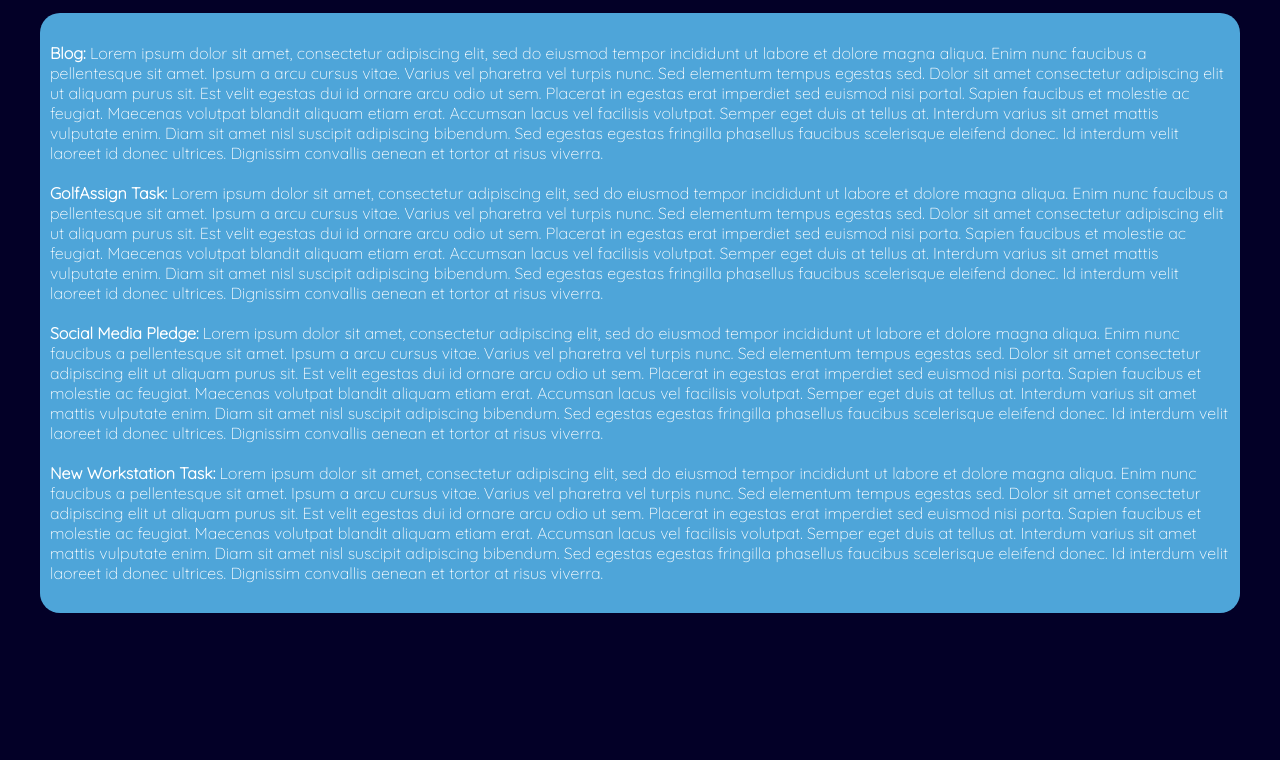
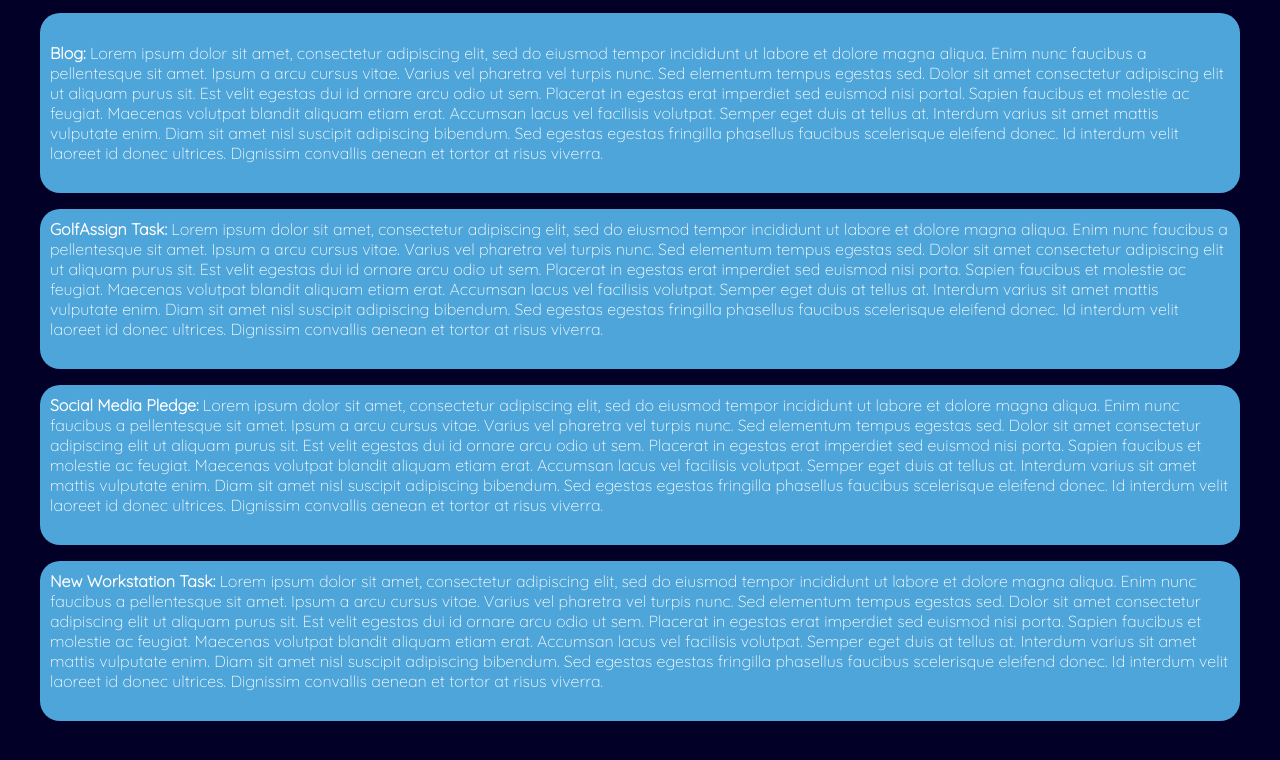
Before and after one commit to Ryan-Mohammed/BTT101-CPT, a plain HTML site: page index.html in a window 1280 px wide. Shown: the part 1436-2196 px from the top of the page. Before the commit the page ends 2089 px from the top, so only its background shows below. Drawn offline with Linux system fonts and the light colour scheme.

Commit message:
Update index.html

```diff
--- a/index.html
+++ b/index.html
@@ -59,7 +59,8 @@
   <section>
     <h2 style="background-color: #4CAF50; color: white; padding: 10px;">My Bio</h2>
     <p>
-Hello! My name is Ryan Rhys Mohammed, I am 14 years old and I currently attend the highschool of St. Edmund Campion. I enjoy activities such as solving Rubik's Cubes and playing the game of chess. My favorite sport is football (or soccer if you're American) I play for an academy and I love to support my club Manchester United.</p>
+Hello! My name is Ryan Rhys Mohammed, I am 14 years old and I currently attend the highschool of St. Edmund Campion. My favorite sport is football (or soccer if you're American) I play for an academy and I love to support my club Manchester United. Besides school and football which take up most of my time, I emjoy the activities of Cubing (Solving Rubik Cubes) and playng chess.
+    </p>
 <br>
   </section>
   <section>
@@ -133,12 +134,18 @@ The skills that I have learn from my business and technology course include:
 <b>Blog:</b> Lorem ipsum dolor sit amet, consectetur adipiscing elit, sed do eiusmod tempor incididunt ut labore et dolore magna aliqua. Enim nunc faucibus a pellentesque sit amet. Ipsum a arcu cursus vitae. Varius vel pharetra vel turpis nunc. Sed elementum tempus egestas sed. Dolor sit amet consectetur adipiscing elit ut aliquam purus sit. Est velit egestas dui id ornare arcu odio ut sem. Placerat in egestas erat imperdiet sed euismod nisi portal. Sapien faucibus et molestie ac feugiat. Maecenas volutpat blandit aliquam etiam erat. Accumsan lacus vel facilisis volutpat. Semper eget duis at tellus at. Interdum varius sit amet mattis vulputate enim. Diam sit amet nisl suscipit adipiscing bibendum. Sed egestas egestas fringilla phasellus faucibus scelerisque eleifend donec. Id interdum velit laoreet id donec ultrices. Dignissim convallis aenean et tortor at risus viverra.
 <br>
 <br>
+    </p>
+    <p>
 <b>GolfAssign Task:</b> Lorem ipsum dolor sit amet, consectetur adipiscing elit, sed do eiusmod tempor incididunt ut labore et dolore magna aliqua. Enim nunc faucibus a pellentesque sit amet. Ipsum a arcu cursus vitae. Varius vel pharetra vel turpis nunc. Sed elementum tempus egestas sed. Dolor sit amet consectetur adipiscing elit ut aliquam purus sit. Est velit egestas dui id ornare arcu odio ut sem. Placerat in egestas erat imperdiet sed euismod nisi porta. Sapien faucibus et molestie ac feugiat. Maecenas volutpat blandit aliquam etiam erat. Accumsan lacus vel facilisis volutpat. Semper eget duis at tellus at. Interdum varius sit amet mattis vulputate enim. Diam sit amet nisl suscipit adipiscing bibendum. Sed egestas egestas fringilla phasellus faucibus scelerisque eleifend donec. Id interdum velit laoreet id donec ultrices. Dignissim convallis aenean et tortor at risus viverra.
 <br>
 <br>
+    </p>
+    <p>
 <b>Social Media Pledge:</b> Lorem ipsum dolor sit amet, consectetur adipiscing elit, sed do eiusmod tempor incididunt ut labore et dolore magna aliqua. Enim nunc faucibus a pellentesque sit amet. Ipsum a arcu cursus vitae. Varius vel pharetra vel turpis nunc. Sed elementum tempus egestas sed. Dolor sit amet consectetur adipiscing elit ut aliquam purus sit. Est velit egestas dui id ornare arcu odio ut sem. Placerat in egestas erat imperdiet sed euismod nisi porta. Sapien faucibus et molestie ac feugiat. Maecenas volutpat blandit aliquam etiam erat. Accumsan lacus vel facilisis volutpat. Semper eget duis at tellus at. Interdum varius sit amet mattis vulputate enim. Diam sit amet nisl suscipit adipiscing bibendum. Sed egestas egestas fringilla phasellus faucibus scelerisque eleifend donec. Id interdum velit laoreet id donec ultrices. Dignissim convallis aenean et tortor at risus viverra.
 <br>
 <br>
+    </p>
+    <p>
 <b>New Workstation Task:</b> Lorem ipsum dolor sit amet, consectetur adipiscing elit, sed do eiusmod tempor incididunt ut labore et dolore magna aliqua. Enim nunc faucibus a pellentesque sit amet. Ipsum a arcu cursus vitae. Varius vel pharetra vel turpis nunc. Sed elementum tempus egestas sed. Dolor sit amet consectetur adipiscing elit ut aliquam purus sit. Est velit egestas dui id ornare arcu odio ut sem. Placerat in egestas erat imperdiet sed euismod nisi porta. Sapien faucibus et molestie ac feugiat. Maecenas volutpat blandit aliquam etiam erat. Accumsan lacus vel facilisis volutpat. Semper eget duis at tellus at. Interdum varius sit amet mattis vulputate enim. Diam sit amet nisl suscipit adipiscing bibendum. Sed egestas egestas fringilla phasellus faucibus scelerisque eleifend donec. Id interdum velit laoreet id donec ultrices. Dignissim convallis aenean et tortor at risus viverra.
 <br>
 <br>
```
